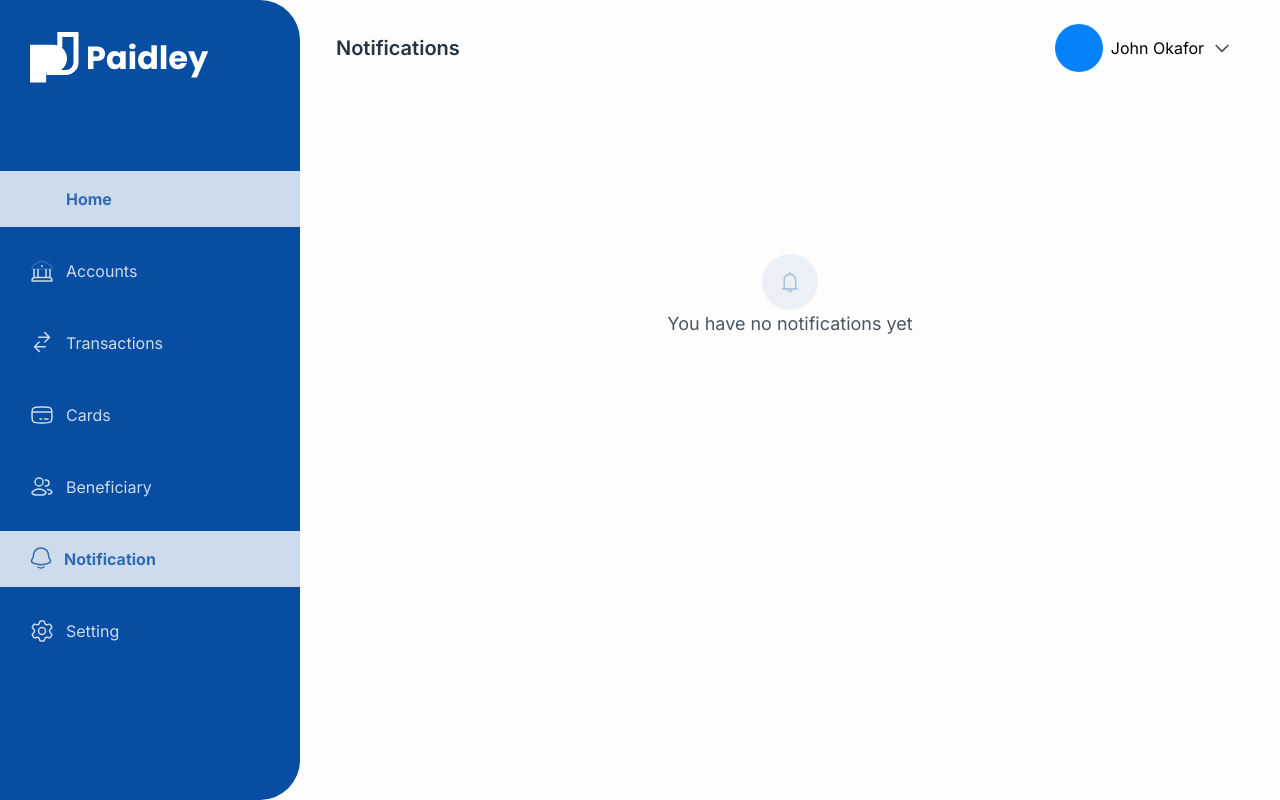
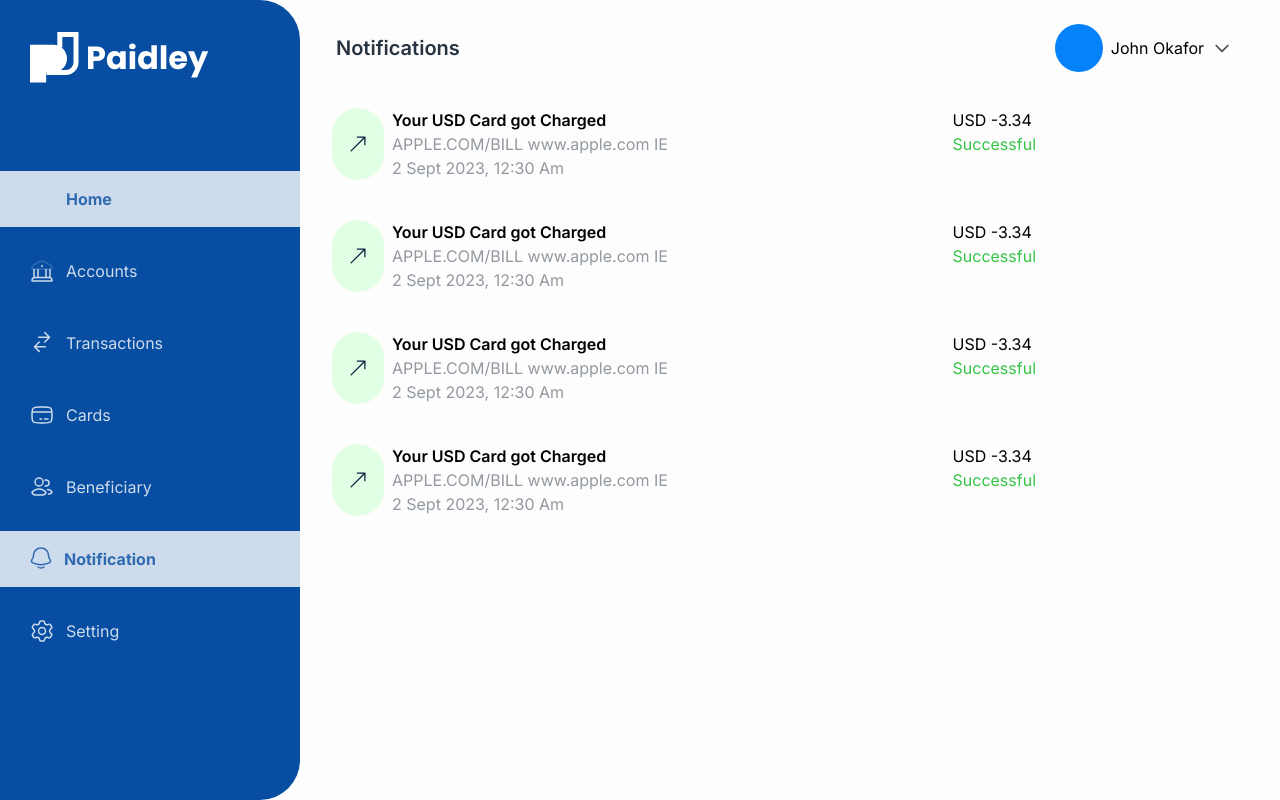
Before and after one commit to superwaih/paidley, a Next.js app: page /dashboard/notification in a window 1280 px wide. Built offline with nearby package versions, Linux system fonts and the light colour scheme.

Commit message:
added profile page route

```diff
--- a/components/dashboard/notifications/SingleNotification.jsx
+++ b/components/dashboard/notifications/SingleNotification.jsx
@@ -1,8 +1,29 @@
 import React from 'react'
+import { BsArrowUpRight } from 'react-icons/bs'
 
 const SingleNotification = () => {
   return (
-    <div>
+    <div className='flex w-full justify-between py-3'>
+
+
+        <div className='flex gap-2'>
+        <div className='bg-[#E1FFE4] p-[10px] md:py-2 md:px-4 flex items-center rounded-full'>
+            <BsArrowUpRight className='text-[#0B1C3F] text-xl' />
+        </div>
+           <div>
+           <h3 className='font-semibold'>Your USD Card got Charged</h3>
+            <p className='text-[#9399A0]'>APPLE.COM/BILL www.apple.com IE</p>
+            <p className='text-[#9399A0]'>2 Sept 2023, 12:30 Am</p>
+           </div>
+        </div>
+
+        <div>
+            <h4>USD -3.34</h4>
+            <p className='text-[#37C546]'>Successful</p>
+
+        </div>
+
+
 
     </div>
   )
--- a/pages/dashboard/notification/index.jsx
+++ b/pages/dashboard/notification/index.jsx
@@ -1,5 +1,6 @@
 import DashboardLayout from '@/components/dashboard/DashboardLayout'
 import EmptyState from '@/components/dashboard/EmptyState'
+import SingleNotification from '@/components/dashboard/notifications/SingleNotification'
 import SimpleNav from '@/components/dashboard/SimpleNav'
 import React from 'react'
 import {AiOutlineBell} from "react-icons/ai"
@@ -10,13 +11,18 @@ const NotificationsPage = () => {
       <SimpleNav
       title={"Notifications"}
       />
-        <div  className='px-5 md:px-8'>
-          <div className='h-[50vh] flex justify-center items-center'>
+        <div  className='px-5 md:px-8 flex gap-4 flex-col w-full max-w-3xl'>
+          {/* <div className='h-[50vh] flex justify-center items-center'>
             <EmptyState
             text={"You have no notifications yet"}
             Icon={AiOutlineBell}
             />
-          </div>
+          </div> */}
+          <SingleNotification />
+          <SingleNotification />
+          <SingleNotification />
+          <SingleNotification />
+
         </div>
 
     </DashboardLayout>
--- /dev/null
+++ b/pages/profile.jsx
@@ -0,0 +1,9 @@
+import React from 'react'
+
+const Profile = () => {
+  return (
+    <div>Profile</div>
+  )
+}
+
+export default Profile
```
